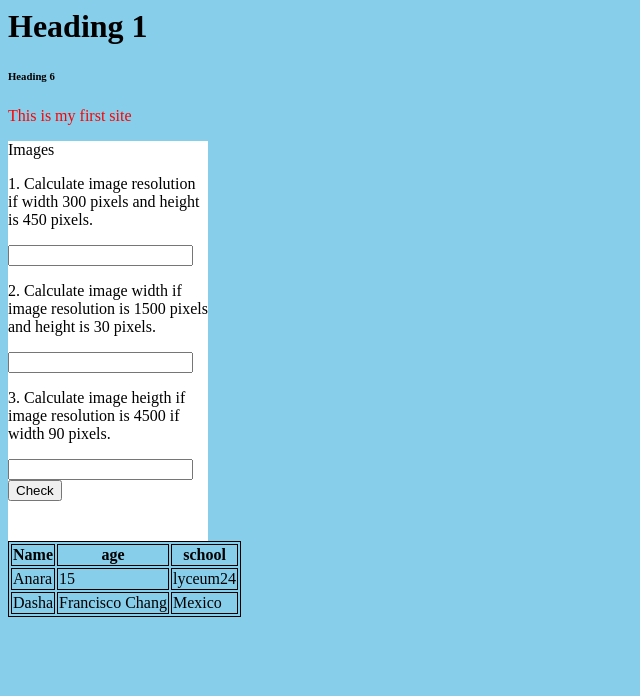
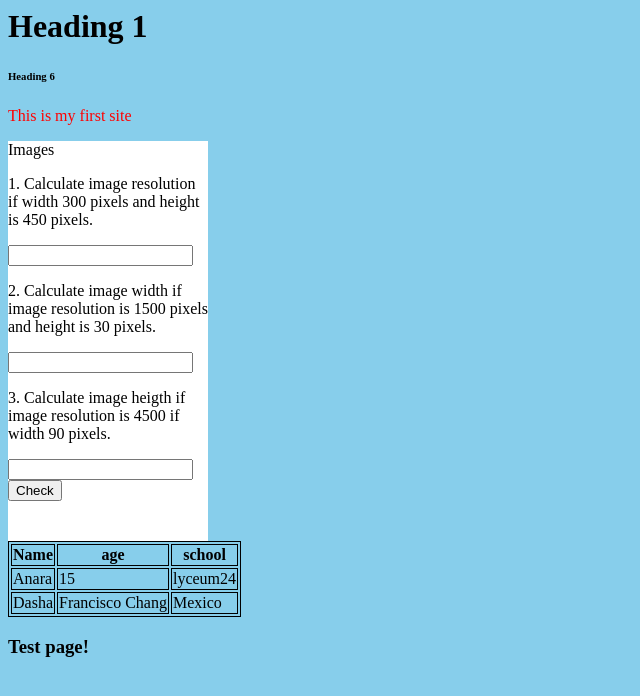
Before and after one commit to Night31w/Study, a plain HTML site: page index.html in a window 1280 px wide. Shown: the whole page, without its empty margins (0-640 px from the left). Drawn offline with Linux system fonts and the light colour scheme.

Commit message:
Add files via upload

```diff
--- a/index.html
+++ b/index.html
@@ -77,7 +77,7 @@
 
 			}
 		</script>
-
+		<h3>Test page!</h3>
 	</body>
 
 
```
